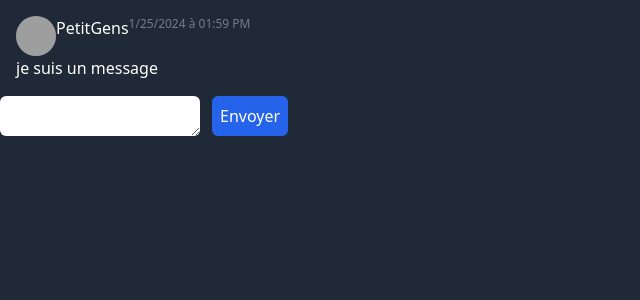
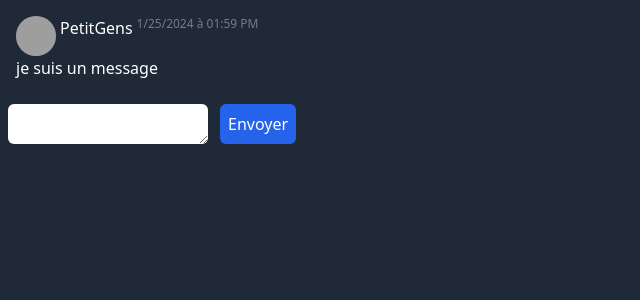
Before and after one commit to SirSoliloque/Chat_App_Vue, a Vue app: page / in a window 1280 px wide. Both pictures are taken after a click on the button "Envoyer". Shown: the top 300 px of the page, without its empty margins (0-640 px from the left). Built offline with nearby package versions, Linux system fonts and the light colour scheme; grey boxes are pictures that could not be loaded.

Commit message:
💄 style: add some margins to space elements

```diff
--- a/src/components/ChatMessage.vue
+++ b/src/components/ChatMessage.vue
@@ -23,12 +23,12 @@ const formattedDate = computed(() => {
 
 <template>
     <div class="flex">
-        <img class="bg-slate-600 h-10 w-10 rounded-full" :src="message.user.avatarUrl">
+        <img class="bg-slate-600 h-10 w-10 mr-1 rounded-full" :src="message.user.avatarUrl">
         {{ message.user.username }}
-        <span class="text-xs text-opacity-40 text-gray-50">
+        <span class="text-xs text-opacity-40 text-gray-50 ml-1">
 
             {{ formattedDate }}
-            <!--TODO format jj/mm/yyyy à hh:mm -->
+            <!--TODO-->
             <!-- Aujourd'hui si c'est aujourd'hui -->
             <!-- Hier...-->
         </span>
--- a/src/views/ChatView.vue
+++ b/src/views/ChatView.vue
@@ -27,7 +27,7 @@ function addMessage(){
     <div v-for="(message, index) in messageList" class="p-4" :key="index">
         <chat-message :message="message"></chat-message>
     </div>
-    <div class="flex align-center">
+    <div class="flex align-center p-2">
         <textarea v-model="messageText" name="message" id="message" rows="1" class="text-black rounded-md"></textarea>
         <button @click="addMessage" class="p-2 bg-blue-600 rounded-md ml-3">Envoyer</button>
     </div>
```
